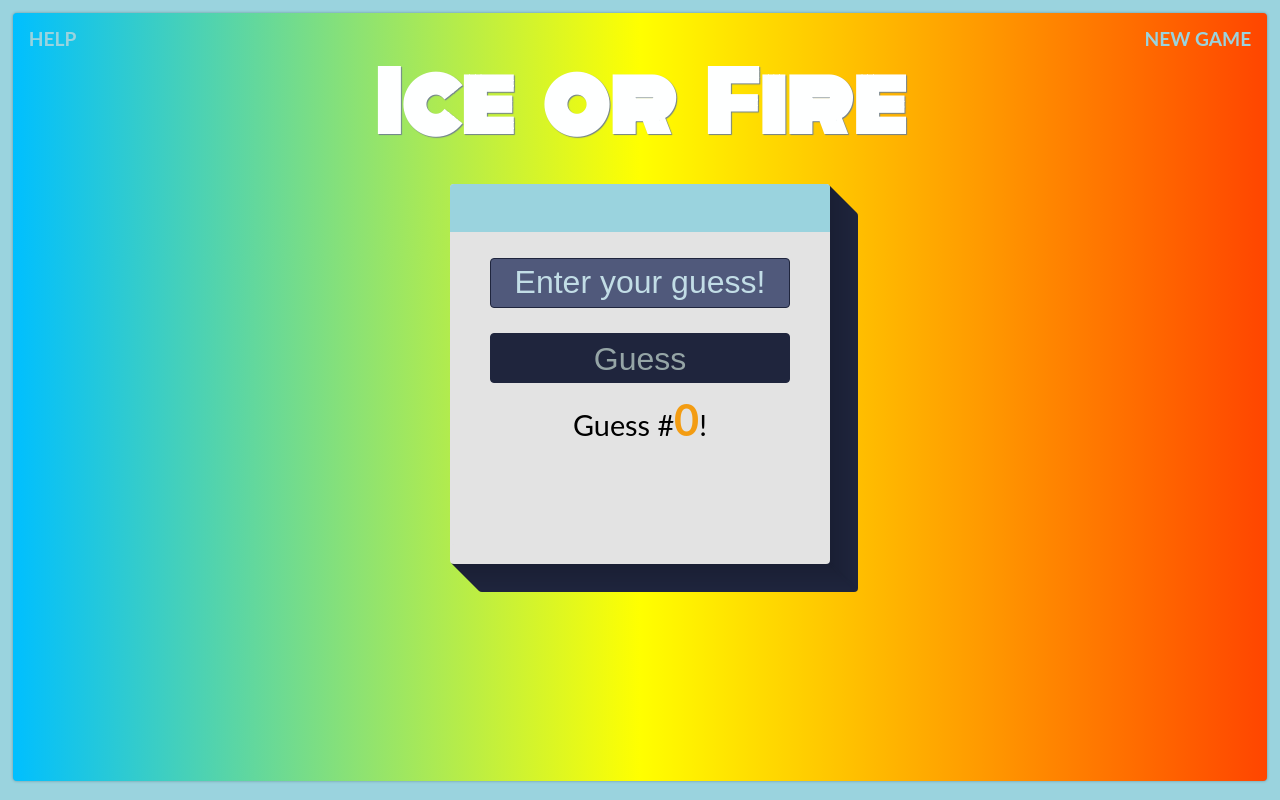
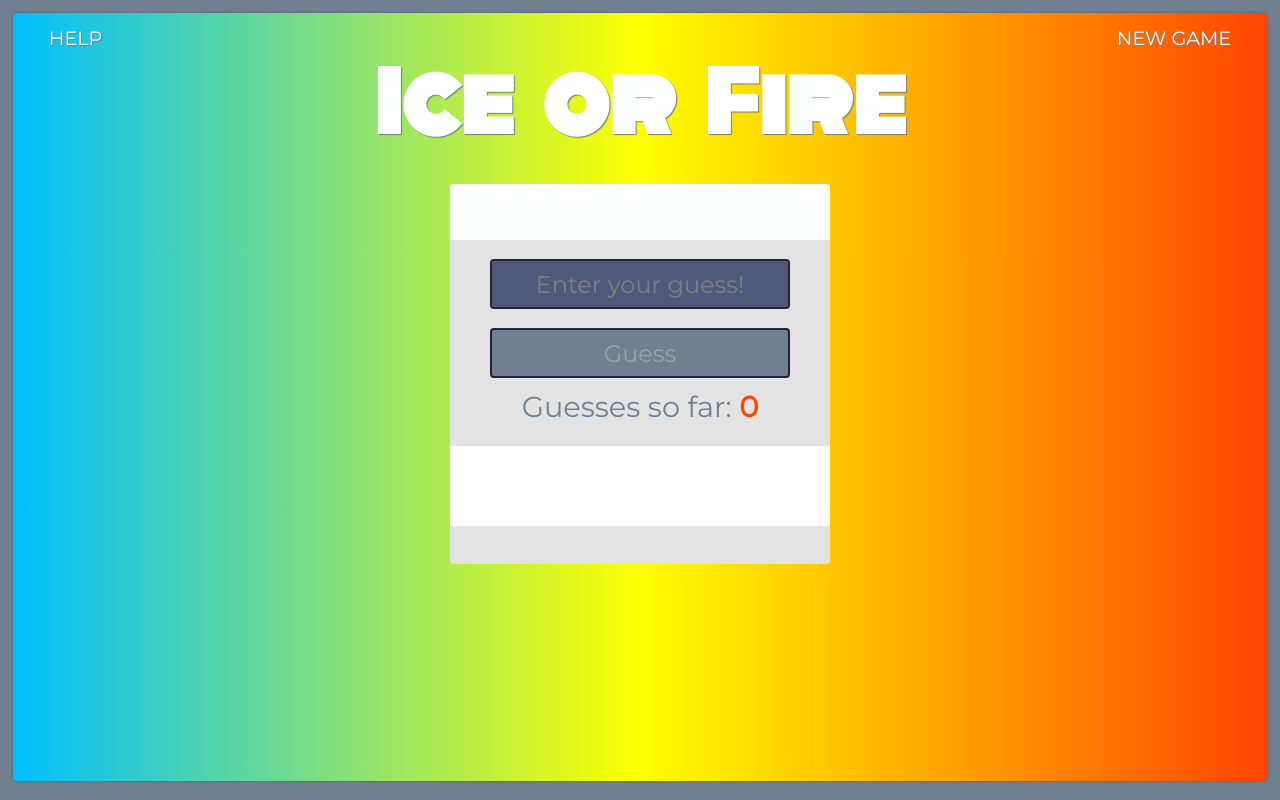
Before and after one commit to estroid/hotOrColdApp, a plain HTML site: page index.html in a window 1280 px wide. Drawn offline with nearby package versions, Linux system fonts and the light colour scheme.

Commit message:
Add jquery to start a new game

```diff
--- a/index.html
+++ b/index.html
@@ -7,7 +7,7 @@
 	<!-- Stylesheets -->
 	<link rel="stylesheet" href="styles/reset.css">
 	<link href='https://fonts.googleapis.com/css?family=Monoton' rel='stylesheet' type='text/css'>
-		<!-- <link href='https://fonts.googleapis.com/css?family=Lato:400,700,900,900italic' rel='stylesheet' type='text/css'> -->
+	<link href='https://fonts.googleapis.com/css?family=Montserrat' rel='stylesheet' type='text/css'>
 	<link rel="stylesheet" href="styles/style.css"/>
 </head>
 <body>
@@ -17,7 +17,7 @@
 		<!-- Top Navigation -->
 		<nav>
 			<ul class="clearfix">
-					<li><a class="what" href="#">Help</a></li>
+				<li><a class="what" href="#">help</a></li>
 				<li><a class="new" href="#">New Game</a></li>
 			</ul>
 		</nav>
@@ -27,11 +27,11 @@
 			<div class="content">
 				<h3>What do I do?</h3>
 				<div>
-						<p>This is a Hot or Cold Number Guessing Game. The game goes like this: </p>
+					<p>The Ice or Fire game goes like this: </p>
 					<ul>
-							<li>1. I pick a <strong>random secret number</strong> between 1 to 100 and keep it hidden.</li>
-							<li>2. You need to <strong>guess</strong> until you can find the hidden secret number.</li>
-							<li>3. You will <strong>get feedback</strong> on how close ("hot") or far ("cold") your guess is.</li>
+						<li>1. The computer will select a random secret number between 1 to 100 and keep it hidden.</li>
+						<li>2. You need to guess until you can find the hidden secret number.</li>
+						<li>3. You will get feedback on how close ("hot") or far ("cold") your guess is to the secret number.</li>
 					</ul>
 					<p>So, Are you ready?</p>
 					<a class="close" href="#">Got It!</a>
@@ -53,7 +53,7 @@
     			<input type="submit" id="guessButton" class="button" name="submit" value="Guess"/>
 		</form>
 
-      		<p>Guess #<span id="count">0</span>!</p>
+    		<p>Guesses so far: <span id="count">0</span></p>
 
 		<ul id="guessList" class="guessBox clearfix">
 
--- a/js/app.js
+++ b/js/app.js
@@ -1,29 +1,32 @@
 $(document).ready(function(){ // HTML code is completely loaded before running the code here
 
-// Allows user to start a new game
+// Declare all variables at the top
+var count = 0; // Variable for counting guesses
+
+// Declare variable of user's guessed number and secret number; place them at the top of the scope and before other functions
+var secretNum; // variable with global scope
+
+// -------------------------------------------------------------------- //
+
+// Allows user to start a new game when they press "new game" link
     $('.new').click(function() { //.click is an event so it's necessary to tie a function to that event
         getSecretNumber(1, 100); // This is calling/invoking the function getSecretNumber to be used
-        console.log(num);
-// The secretNum needs to be reset, so you could call the getSecretNumber function again inside there
-// The list of guessed numbers needs to be emptied
-// The guess count needs to be set back to 0
-
+             // console.log(secretNum); // Shows if a new secret number is being generated correctly
+        $('#userGuess').val(''); // Resets input field to an empty string
+        count = 0; // Sets count to 0
+        $('#count').text(0); // Resets guess counter
+        $('#guessList').empty(''); // Empties list of guessed numbers via jquery empty selector
+        $('#feedback').text(''); // Resets feedback via .text function
     })
-
-// Declare variable of user's guessed number and secret number; place them at the top of the scope and before other functions
-
-    var secretNum; // variable with global scope
 
 // Generates secret number between 1 and 999 that user will have to guess. You should try to start a new game without refreshing or reloading the page.
     function getSecretNumber(min, max) {
-        secretNum = Math.random() * (100 - 1) + 1;
+        secretNum = Math.round(Math.random() * (100 - 1) + 1); // Math.round rounds off secretNum to an integer
         return secretNum; // This returns value of secretNum to globally scoped variable
+
     }
 
     getSecretNumber(1, 100); // This is calling/invoking the function getSecretNumber to be used
-
-    var num = Math.round(secretNum); // Declare variable num of secretNum rounded off to nearest integer
-    console.log(num);
 
 // --- Display information modal box ---
     $('.what').click(function(){
@@ -35,8 +38,6 @@ $(document).ready(function(){ // HTML code is completely loaded before running t
         $(".overlay").fadeOut(1000);
     });
 
-    var count = 0; // Variable for counting guesses
-
     $('.guess-form').submit(function(e){
         e.preventDefault(); // Prevents default behavior in html of refreshing page load
         var guessedNum = $('#userGuess').val(); // Setting a variable called guessedNum which is the value of #userGuess
@@ -45,14 +46,14 @@ $(document).ready(function(){ // HTML code is completely loaded before running t
 // Reset the input form after each guess
         $('#userGuess').val('');
 
-// Add a guess iterator to show user the number of guesses they've made so far!!!!!!
+// Guess iterator to show user the number of guesses they've made so far
         count = ++count; // Assigns a new value to count
         $('#count').html(count);
-        console.log(count);
+        // console.log(count);
 
 // --- If-else statement to figure out proximity between rounded off num and guessedNum ---
 
-        var difference = Math.abs(num - guessedNum) // Returns the absolute value of a number, so Math.abs('-1') would return 1
+        var difference = Math.abs(secretNum - guessedNum) // Returns the absolute value of a number, so Math.abs('-1') would return 1
 
         // If secretNum is greater than guessedNum
         if (difference >= 50) { // If the difference is more than 50
@@ -73,7 +74,7 @@ $(document).ready(function(){ // HTML code is completely loaded before running t
         }
         else if (difference >= 1) { // If the difference is more than 1
             $('#feedback').html('Very hot!');
-            console.log("very hot");
+            console.log("Very hot");
         }
         else { // When user guesses correctly
             $('#feedback').html('You won!');
--- a/styles/style.css
+++ b/styles/style.css
@@ -21,7 +21,7 @@
 html {
 	width: 100%;
 	height: 100%;
-	background-color: #9ad3de;
+	background-color: slategrey;
 }
 
 body {
@@ -29,7 +29,7 @@ body {
 	width: 98%;
 	height: 96%;
 	margin: 0.8em auto;
-	font-family: 'Lato', Calibri, Arial, sans-serif;
+	font-family: 'Montserrat', sans-serif;
 	background-color: #FFF;
 	text-align: center;
 	-webkit-border-radius: 4px;
@@ -38,6 +38,7 @@ body {
 	-webkit-box-shadow: 0px 0px 3px rgba(0, 0, 0, 0.3);
 	-moz-box-shadow: 0px 0px 3px rgba(0, 0, 0, 0.3);
 	box-shadow: 0px 0px 3px rgba(0, 0, 0, 0.3);
+  /* Adds gradients */
   background-image: linear-gradient(to right, #00BFFF, #FFFF00, orangered);
 }
 
@@ -75,7 +76,6 @@ nav ul li:last-child {
 }
 
 nav a {
-
 	color: #fff;
 }
 
@@ -94,7 +94,7 @@ h1 {
 	width: 100%;
 	height: 100%;
 	color: #fff;
-	background: #e74c3c;
+	background-image: linear-gradient(to right, #00BFFF, #FFFF00, orangered);
 	position: absolute;
 	top: 0;
 	left: 0;
@@ -180,61 +180,37 @@ h1 {
 	border-radius: 4px;
 	margin: 0 auto;
 
-	box-shadow: rgb(26, 31, 52) 1px 1px,
-    rgb(26, 31, 52) 2px 2px,
-    rgb(26, 31, 52) 3px 3px,
-    rgb(26, 31, 53) 4px 4px,
-    rgb(26, 32, 53) 5px 5px,
-    rgb(27, 32, 53) 6px 6px,
-    rgb(27, 32, 54) 7px 7px,
-    rgb(27, 32, 54) 8px 8px,
-    rgb(27, 32, 54) 9px 9px,
-    rgb(27, 33, 55) 10px 10px,
-    rgb(27, 33, 55) 11px 11px,
-    rgb(28, 33, 55) 12px 12px,
-    rgb(28, 33, 56) 13px 13px,
-    rgb(28, 34, 56) 14px 14px,
-    rgb(28, 34, 56) 15px 15px,
-    rgb(28, 34, 57) 16px 16px,
-    rgb(29, 34, 57) 17px 17px,
-    rgb(29, 34, 57) 18px 18px,
-    rgb(29, 35, 58) 19px 19px,
-    rgb(29, 35, 58) 20px 20px,
-    rgb(29, 35, 58) 21px 21px,
-    rgb(29, 35, 59) 22px 22px,
-    rgb(30, 35, 59) 23px 23px,
-    rgb(30, 36, 59) 24px 24px,
-    rgb(30, 36, 60) 25px 25px,
-    rgb(30, 36, 60) 26px 26px,
-    rgb(30, 36, 60) 27px 27px,
-    rgb(31, 37, 61) 28px 28px;
-
 }
 
 /* TAKE A GUESS */
 h2 {
 	margin: 0 auto;
-	background: #9ad3de;
-	padding: 1em 0.4em;
-	font-size: 1.5em;
+	background: #feffff;
+	padding: 1em;
+	font-size: 1.75em;
 	font-weight: 400;
 	display: block;
 	line-height: 1em;
 	border-top-left-radius: 4px;
 	border-top-right-radius: 4px;
-	color: #fff;
+	color: slategrey;
+	font-family: 'Monoton', cursive;
+	word-spacing: 0.25em;
+	letter-spacing: 0.1em;
 }
 
 .game p {
 	margin-top: 0.5em;
 	font-size: 1.8em;
 	padding-bottom: 0.5em;
+	color: slategrey;
 }
 
+/* Number of guesses so far */
 #count {
-	color: #f39c12;
+	color: orangered;
 	font-weight: 700;
-	font-size: 1.5em;
+	font-size: 1em;
 }
 
 input {
@@ -245,16 +221,18 @@ input {
 	margin: 0.8em auto 0;
 	background: #50597b;
 	color: #fff;
-	border: solid 1px #1f253d;
+	border: solid 2px #1f253d;
 	-webkit-border-radius: 4px;
 	-moz-border-radius: 4px;
 	border-radius: 4px;
 }
 
+/* Guess button */
 input.button {
-	background: #1F253D;
+	font-family: 'Montserrat', sans-serif;
+	background: slategrey;
 	color: #95a5a6;
-	font-size: 2em;
+	font-size: 1.5em;
 	padding: 0.2em;
 	-webkit-transition: background 1s ease-in-out;
 	-moz-transition: background 1s ease-in-out;
@@ -263,6 +241,7 @@ input.button {
 	transition: background 1s ease-in-out;
 }
 
+/* Enter your guess input */
 input.button:hover {
 	background: #e05915;
 	color: #fff;
@@ -277,33 +256,37 @@ input.button:hover {
 input.text {
 	text-align: center;
 	padding: 0.2em;
-	font-size: 2em;
+	font-size: 1.5em;
+	font-family: 'Montserrat', sans-serif;
+	color: #fff;
 }
 
 input:focus {
 	outline: none !important;
 }
 
+/* Enter your guess text*/
 ::-webkit-input-placeholder {
-   color: #c2dde6;
+   color: grey;
 }
 
 :-moz-placeholder { /* Firefox 18- */
-   color: #c2dde6;
+   color: #fff;
 }
 
 ::-moz-placeholder {  /* Firefox 19+ */
-   color: #c2dde6;
+   color: #fff;
 }
 
 :-ms-input-placeholder {
-   color: #c2dde6;
+   color: #fff;
 }
 
+/* Box for guessed numbers */
 ul.guessBox {
 	height: 80px;
 	margin: 10px auto 0;
-	background: #e3e3e3;
+	background: #fff;
 	padding: 0.5em;
 	display: block;
 	line-height: 2em;
@@ -312,6 +295,8 @@ ul.guessBox {
 	color: #fff;
 	overflow: auto;
 }
+
+/* Small boxes around guessed numbers */
 ul.guessBox li {
 	display: inline;
 	background-color: #9ad3de;
@@ -326,9 +311,22 @@ ul.guessBox li {
 
 /* Button for new game */
 .new {
-	color: #9ad3de;
+	font-weight: 300;
+	font-size: 1em;
+	color: #feffff;
+	font-family: 'Montserrat', sans-serif;
+	padding-bottom: 0.5em;
+	text-shadow: 1px 1px 1px slategrey;
+	margin: 0px 20px 0px 0px;
 }
 
+/* Help button */
 a.what {
-	color: #9ad3de;
+	font-weight: 300;
+	font-size: 1em;
+	color: #feffff;
+	font-family: 'Montserrat', sans-serif;
+	padding-bottom: 0.5em;
+	text-shadow: 1px 1px 1px slategrey;
+	margin: 0px 0px 0px 20px;
 }
```
Lines whose indentation alone changed are shown as unchanged.
